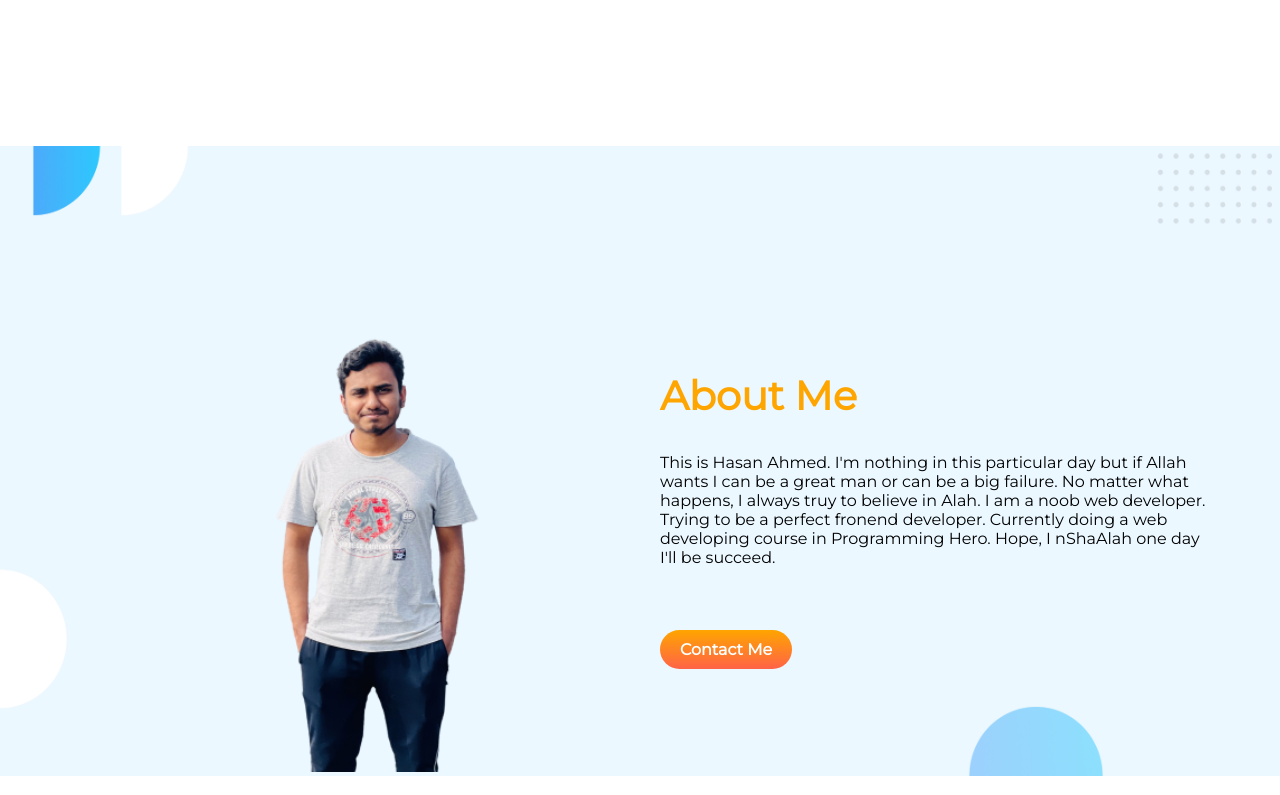
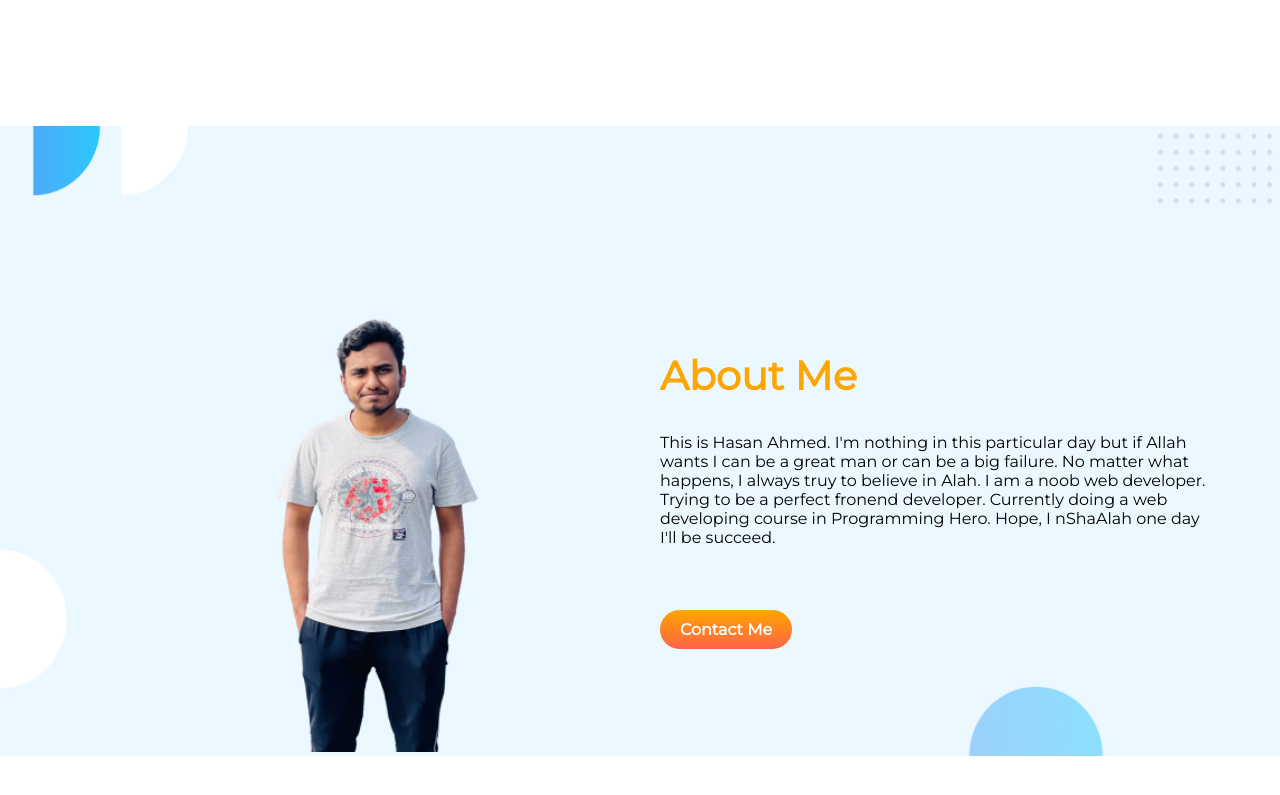
Before and after one commit to hasan75/food-network, a plain HTML site: page index.html in a window 1280 px wide. Shown: the part 665-1460 px from the top of the page. Drawn offline with Linux system fonts and the light colour scheme.

Commit message:
margin reduced in flex-container

```diff
--- a/style.css
+++ b/style.css
@@ -43,7 +43,7 @@ h3 {
 }
 .flex-container {
   display: flex;
-  margin-bottom: 120px;
+  margin-bottom: 100px;
 }
 .half-width {
   width: 50%;
```
